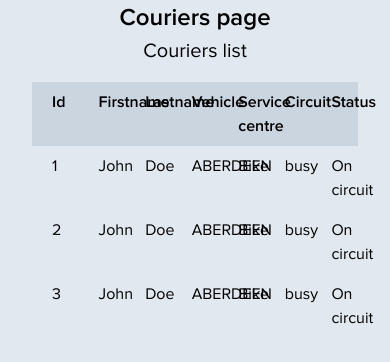
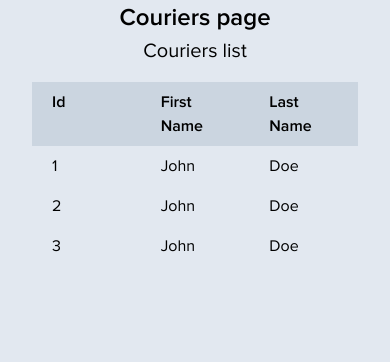
Before and after one commit to rkabaila/tailwind-workshop, a React (Create React App) app: page / in a window 390 px wide. Shown: the top 362 px of the page. Built offline with nearby package versions, Linux system fonts and the light colour scheme.

Commit message:
added 4-th task

```diff
--- a/src/App.tsx
+++ b/src/App.tsx
@@ -36,9 +36,18 @@ const Cell = ({
 }: {
   children: string;
   className?: string;
-}) => <h3 className={`py-2 px-5 w-1/7 ${className}`}>{children}</h3>;
+}) => (
+  <h3
+    className={`py-2 px-5 w-1/3 sm:w-1/4 md:w-1/5 lg:w-1/6 xl:w-1/7 ${
+      className ?? ""
+    }`}
+  >
+    {children}
+  </h3>
+);
 
-const headerCell = "py-2 px-5 w-1/7 font-bold";
+const headerCell =
+  "py-2 px-5 w-1/3 sm:w-1/4 md:w-1/5 lg:w-1/6 xl:w-1/7 font-bold";
 
 export const App = () => {
   return (
@@ -47,12 +56,12 @@ export const App = () => {
       <h2 className="mx-auto mb-4">Couriers list</h2>
       <div className="list-header">
         <div className={headerCell}>Id</div>
-        <div className={headerCell}>Firstname</div>
-        <div className={headerCell}>Lastname</div>
-        <div className={headerCell}>Vehicle</div>
-        <div className={headerCell}>Service centre</div>
-        <div className={headerCell}>Circuit</div>
-        <div className={headerCell}>Status</div>
+        <div className={headerCell}>First Name</div>
+        <div className={headerCell}>Last Name</div>
+        <div className={`${headerCell} hidden sm:block`}>Service centre</div>
+        <div className={`${headerCell} hidden md:block`}>Vehicle</div>
+        <div className={`${headerCell} hidden lg:block`}>Status</div>
+        <div className={`${headerCell} hidden xl:block`}>Circuit</div>
       </div>
       {couriers.map((courier) => {
         const {
@@ -69,10 +78,10 @@ export const App = () => {
             <Cell>{id}</Cell>
             <Cell>{firstName}</Cell>
             <Cell>{lastName}</Cell>
-            <Cell>{serviceCentre}</Cell>
-            <Cell>{vehicle}</Cell>
-            <Cell>{status}</Cell>
-            <Cell>{circuit}</Cell>
+            <Cell className="hidden sm:block">{serviceCentre}</Cell>
+            <Cell className="hidden md:block">{vehicle}</Cell>
+            <Cell className="hidden lg:block">{status}</Cell>
+            <Cell className="hidden xl:block">{circuit}</Cell>
           </div>
         );
       })}
--- a/tailwind.config.js
+++ b/tailwind.config.js
@@ -3,8 +3,10 @@ module.exports = {
     fontFamily: {
       proxima: ["Proxima Nova"],
     },
-    width: {
-      "1/7": "14.2857%",
+    extend: {
+      width: {
+        "1/7": "14.2857%",
+      },
     },
   },
 };
```
Also changed, not shown: 1 other file (tests, documents, lock files or other folders).
